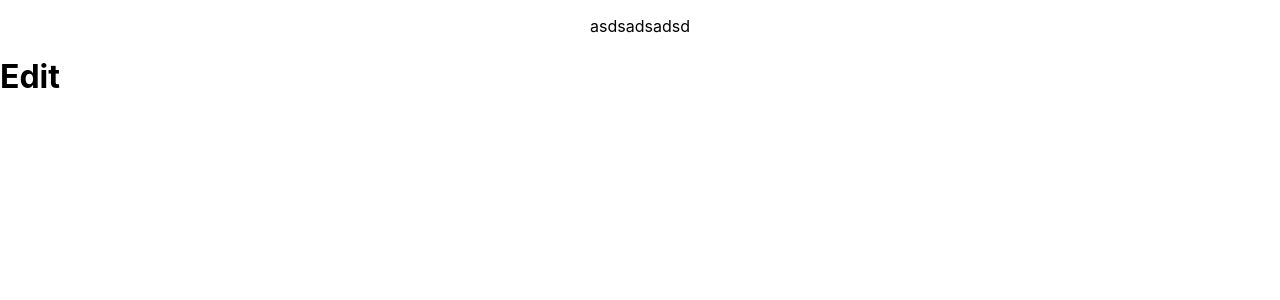
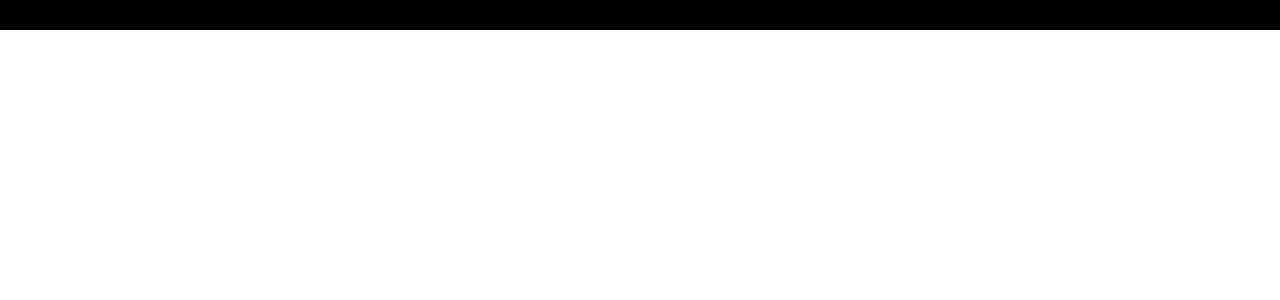
Before and after one commit to Tommiex/website-test, a React (Create React App) app in the folder website/: page / in a window 1280 px wide. Shown: the top 300 px of the page. Built offline with nearby package versions, Linux system fonts and the light colour scheme.

Commit message:
update nav

```diff
--- a/website/src/App.js
+++ b/website/src/App.js
@@ -3,9 +3,22 @@ import './App.css';
 
 function App() {
   return (
-    <><div className="App">
-      <p>asdsadsadsd</p>
-    </div><h1>Edit</h1></>
+    <div className="App">
+      <header className="App-header">
+        <img src={logo} className="App-logo" alt="logo" />
+        <p>
+          Edit <code>src/App.js</code> and save to reload.
+        </p>
+        <a
+          className="App-link"
+          href="https://reactjs.org"
+          target="_blank"
+          rel="noopener noreferrer"
+        >
+          Learn React
+        </a>
+      </header>
+    </div>
   );
 }
 
--- /dev/null
+++ b/website/src/compRestaurant/navbar/navbar.css
@@ -0,0 +1,9 @@
+*{
+    box-sizing: border-box;
+}
+
+.nav{
+    height: 30px;
+    width: 100%;
+    background: black;
+}
--- /dev/null
+++ b/website/src/compRestaurant/navbar/navbar.js
@@ -0,0 +1,12 @@
+import "./navbar.css";
+
+function Navbar(){
+
+    return(
+        <div className="nav">
+            <div className="Left"></div>
+            <div className="Right"></div>
+        </div>
+    )
+}
+export default Navbar;
--- a/website/src/index.js
+++ b/website/src/index.js
@@ -3,11 +3,12 @@ import ReactDOM from 'react-dom/client';
 import './index.css';
 import App from './App';
 import reportWebVitals from './reportWebVitals';
+import Navbar from './compRestaurant/navbar/navbar';
 
 const root = ReactDOM.createRoot(document.getElementById('root'));
 root.render(
   <React.StrictMode>
-    <App />
+    <Navbar />
   </React.StrictMode>
 );
 
```
Also changed, not shown: website/src/compRestaurant/test.jsx (deleted).
